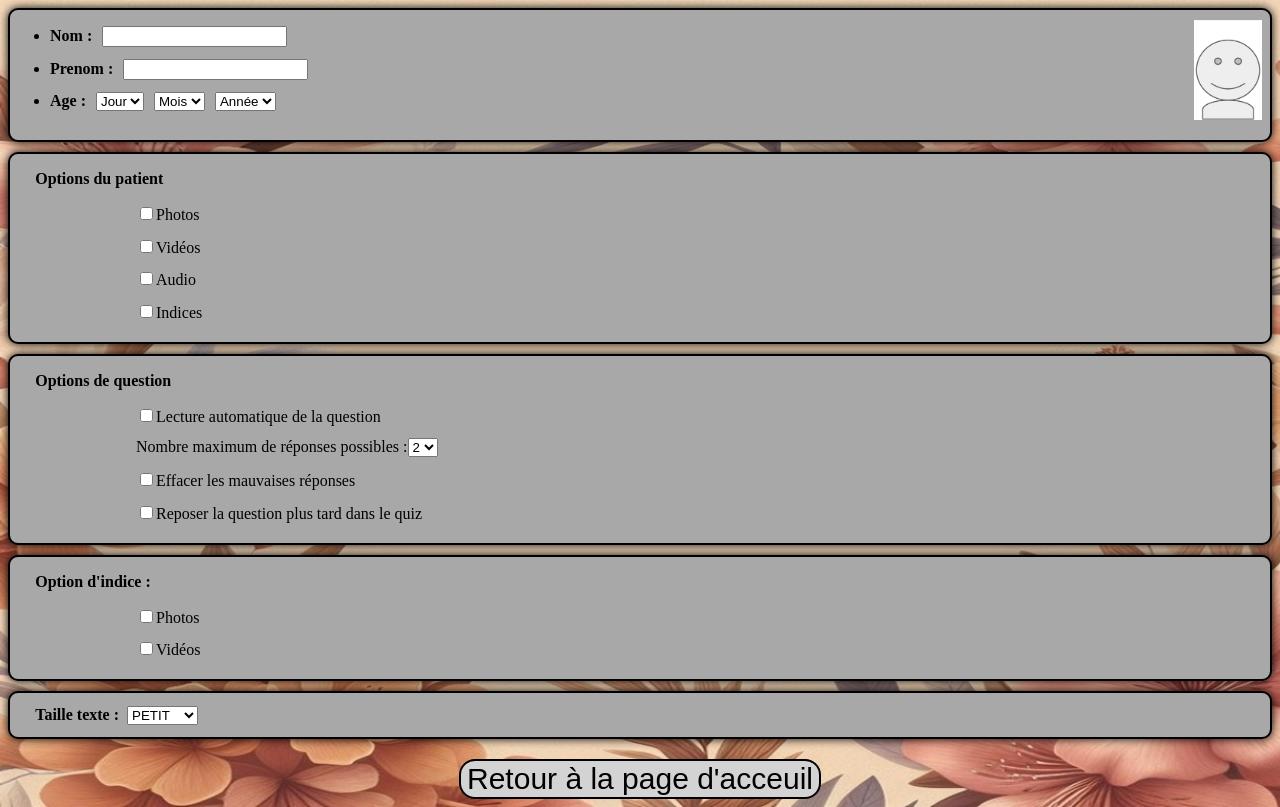
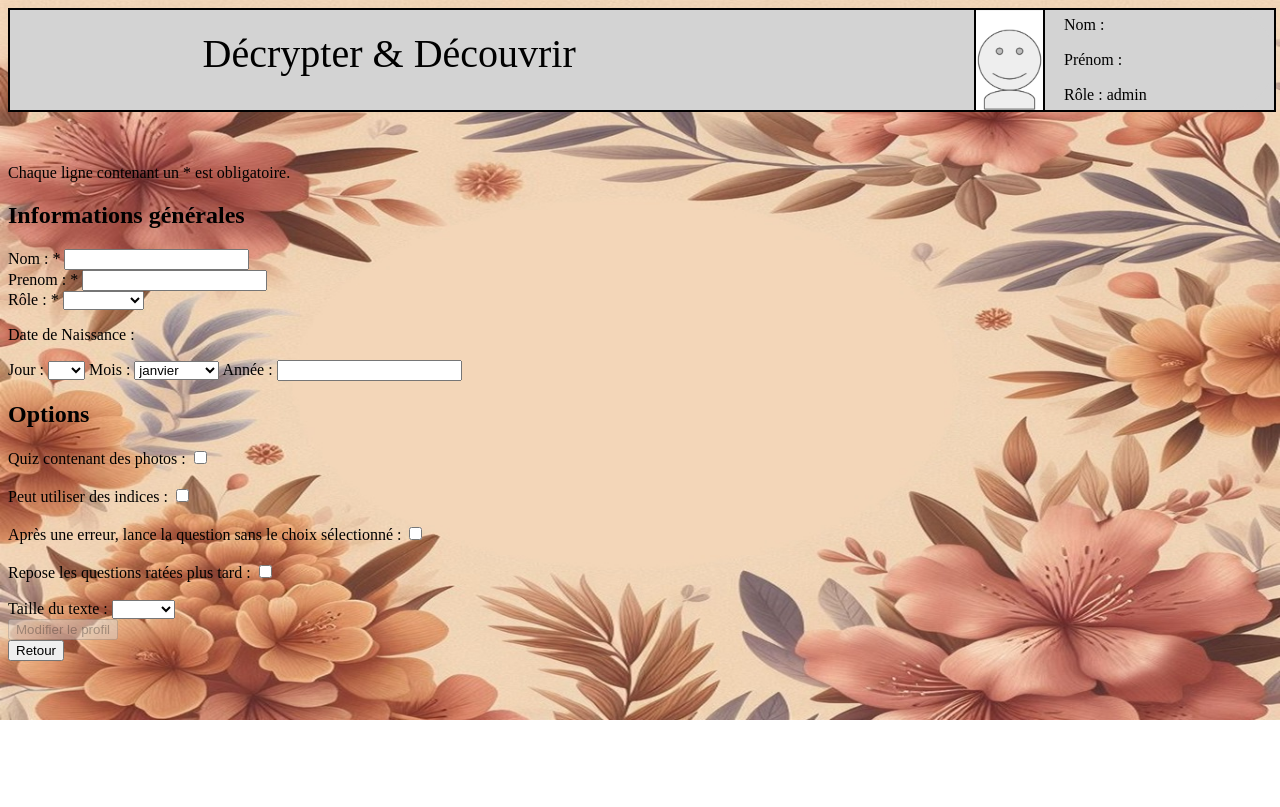
Before and after one commit to 2019-2020-ps6/2023-2024-ps6-dndeveloppers, an Angular app in the folder front-end/: page /home/listProfil/editProfil in a window 1280 px wide. Built offline with nearby package versions, Linux system fonts and the light colour scheme.

Commit message:
#53 feat Editer un profil

```diff
--- a/front-end/src/app/Profil/editProfil/editProfil.component.html
+++ b/front-end/src/app/Profil/editProfil/editProfil.component.html
@@ -1,136 +1,63 @@
-<section class="couleurFondProfil">
-    <section class="box" id="infoPerso">
-        <ul class="flex-container">
-            <li class="linom">
-                <label for="name">Nom :</label>
-                <input type="text" id="name" name="user_name" />
-            </li>
-            <li class="liprenom">
-                    <label for="Prenom">Prenom :</label>
-                    <input type="text" id="Prenom" name="user_Lastname" />
-            </li>
+<app-header></app-header><br/><br/>
+<p> Chaque ligne contenant un * est obligatoire.</p>
+<form class="profil-form" [formGroup]="profilForm">
+    <!--      Infos générales     -->
+    <h2> Informations générales </h2>
+    <section id="infomationGenerales">
+            <label for="nom">Nom : *
+                <input class="input-custom" type="text" id="nom" [formControlName]="'nom'" required>
+            </label><br/>
 
-            <li class="liage">
-                <label for="Age">Age :</label>
-                <select name="menuAgeJ" class="jour" id="Age" size="1" required>
-                    <option value="">Jour </option>
-                    <option value="1">1</option>
-                    <option value="2">2</option>
-                    <option value="3">3</option>
+            <label for="prenom">Prenom : *
+                <input class="input-custom" type="text" id="prenom" [formControlName]="'prenom'" required>
+            </label><br/>
+
+            <label for="role">Rôle : *
+                <select name="input-custom" id="role" [formControlName]="'role'" required>
+                    <option *ngFor="let currentRole of RoleList" [value]="currentRole">{{currentRole}}</option>
                 </select>
-                <select name="menuAgeM" class="mois" size="1" required>
-                    <option value="">Mois </option>
-                    <option value="1">1</option>
-                    <option value="2">2</option>
-                    <option value="3">3</option>
+            </label><br/>
+
+            <p>Date de Naissance :</p>
+            <label for="jour"> Jour :
+                <select name="input-custom" id="jour" [formControlName]="'jour'">
+                    <option *ngFor="let currentDay of DayList" [value]="currentDay">{{currentDay}}</option>
                 </select>
-                <select name="menuAgeA" class="annee" size="1" required>
-                    <option value="">Année </option>
-                    <option value="2002">2002</option>
-                    <option value="2003">2003</option>
-                    <option value="2004">2004</option>
+            </label>
+            <label for="mois"> Mois :
+                <select name="input-custom" id="mois" [formControlName]="'mois'">
+                    <option *ngFor="let currentMonth of MonthList" [value]="currentMonth">{{currentMonth}}</option>
                 </select>
-            </li>
-
-            <ul class="partieDroiteProfil">
-                <img id="imageProfil" class="imageP" src="./assets/imageProfil/default.png" >
-            </ul>
-
-        </ul>
+            </label>
+            <label for="annee"> Année :
+                <input class="input-custom" type="number" id="annee" [formControlName]="'annee'">
+            </label>
     </section>
 
-    <section id="optionPatient" class="box">
-        <div class="optionName">
-            <p class="titreSection">Options du patient</p>
-        </div>
-        <div class="photoClass">
-            <input
-              type="checkbox"
-              id="photo"
-              name="Photos"
-              value="PhotosValue" />
-            <label for="photo">Photos</label>
-        </div>
-        <div class="videoClass">
-            <input
-              type="checkbox"
-              id="video"
-              name="Videos"
-              value="VideosValue" />
-            <label for="video">Vidéos</label>
-        </div>
-        <div class="audioClass">
-            <input
-              type="checkbox"
-              id="audio"
-              name="Audios"
-              value="AudiosValue" />
-            <label for="audio">Audio</label>
-        </div>
-        <div class="indiceClass">
-            <input
-              type="checkbox"
-              id="indice"
-              name="Indices"
-              value="IndicesValue" />
-            <label for="indice">Indices</label>
-        </div>
+    <!--      Options     -->
+    <h2> Options </h2>
+    <section id="option">
+        <label for="optionPhoto">Quiz contenant des photos :
+            <input class="input-custom" type="checkbox" id="optionPhoto" [formControlName]="'optionPhoto'">
+        </label><br/><br/>
+        <label for="optionIndice">Peut utiliser des indices :
+            <input class="input-custom" type="checkbox" id="optionIndice" [formControlName]="'optionIndice'">
+        </label><br/><br/>
+
+        <label for="optionSupprimerMauvaisesReponses">Après une erreur, lance la question sans le choix sélectionné :
+            <input class="input-custom" type="checkbox" id="optionSupprimerMauvaisesReponses" [formControlName]="'optionSupprimerMauvaisesReponses'">
+        </label><br/><br/>
+        <label for="optionReposerQuestionApres">Repose les questions ratées plus tard :
+            <input class="input-custom" type="checkbox" id="optionReposerQuestionApres" [formControlName]="'optionReposerQuestionApres'">
+        </label><br/><br/>
+
+        <label for="optionTailleTexte"> Taille du texte :
+            <select name="input-custom" id="optionTailleTexte" [formControlName]="'optionTailleTexte'">
+                <option *ngFor="let currentFontSize of FontSizeList" [value]="currentFontSize">{{currentFontSize}}</option>
+            </select>
+        </label>
     </section>
-    <section id="optionQuestion" class="box">
-        <div class="optionName">
-            <p class="titreSection">Options de question</p>
-        </div>
-        <div class="lectureAutoClass">
-            <input type="checkbox" id="lectureAuto" value="lectureAutoValue"/>
-            <label for="lectureAuto">Lecture automatique de la question</label>
-        </div>
-        <div class="nbReponseClass">
-            <label for="nbReponses">Nombre maximum de réponses possibles :</label>
-            <select name="nbReponse" id="nbReponses" size="1" required>
-                <option value="2">2</option>
-                <option value="3">3</option>
-                <option value="4">4</option>
-            </select>
-        </div>
-        <div class="disparitionClass">
-            <input type="checkbox" id="Disparition" value="DisparitionValue"/>
-            <label for="Disparition">Effacer les mauvaises réponses</label>
-        </div>
-        <div class="reposeClass">
-            <input type="checkbox" id="reposeQuestion" value="reposeValue"/>
-            <label for="reposeQuestion">Reposer la question plus tard dans le quiz</label>
-        </div>
-    </section>
-    <section id="optionIndice" class="box">
-        <div class="optionName">
-            <p class="titreSection">Option d'indice :</p>
-        </div>
-        <div class="photoClass">
-            <input
-                    type="checkbox"
-                    id="photoIndice"
-                    name="Photos"
-                    value="PhotosValue" />
-            <label for="photoIndice">Photos</label>
-        </div>
-        <div class="videoClass">
-            <input
-                    type="checkbox"
-                    id="videoIndice"
-                    name="Videos"
-                    value="VideosValue" />
-            <label for="videoIndice">Vidéos</label>
-        </div>
-    </section>
-    <section class="boite">
-        <div class="tailleText">
-            <label class="Sizefont" for="tailleText">Taille texte :</label>
-                <select name="tailleText" id="tailleText" size="1" required>
-                    <option value="1">PETIT</option>
-                    <option value="2">MOYEN</option>
-                    <option value="3">GRAND</option>
-                </select>
-        </div>
-    </section>
-</section>
-<app-comeBack class="returnButton"></app-comeBack>
+
+    <button type="submit" (click)="updateProfil()" [disabled]="!profilForm.valid">Modifier le profil </button>
+</form>
+<button type="submit" (click)="return()">Retour</button>
--- a/front-end/src/app/Profil/editProfil/editProfil.component.ts
+++ b/front-end/src/app/Profil/editProfil/editProfil.component.ts
@@ -1,4 +1,10 @@
 import { Component, OnInit } from "@angular/core";
+import { Profil } from "src/models/profil.model";
+import { ProfilService } from "src/services/profil.service";
+import { FormBuilder, FormGroup } from '@angular/forms';
+import { Router } from "@angular/router";
+import { ADMIN } from "src/mocks/profil.mock";
+
 
 @Component({
     selector: 'editProfil',
@@ -7,7 +13,66 @@ import { Component, OnInit } from "@angular/core";
 })
 
 export class EditProfilComponent implements OnInit {
-    constructor(){}
+    public profilEditing: Profil | undefined;
+    public profilInital: Profil = ADMIN;
+
+    public profilForm: FormGroup;
+    public RoleList: String[] = ['patient','personnel'];
+    public DayList: Number[] = [1,2,3,4,5,6,7,8,9,10,11,12,13,14,15,16,17,18,19,20,21,22,23,24,25,26,27,28,29,30,31];
+    public MonthList: String[] = ['janvier','février','mars','avril','mai','juin','juillet','août','septembre','octobre','novembre','décembre'];
+    public FontSizeList: String[] = ['Petit', 'Moyen', 'Grand'];
+
+    public initialMonth: String = 'janvier';
+
+    constructor(public formBuilder: FormBuilder,public profilService: ProfilService, public router: Router){
+        this.profilService.actualEditingProfil$.subscribe((profilEditing) => {
+            this.profilEditing = profilEditing;
+            this.profilInital = profilEditing;
+            if(this.profilEditing?.dateNaissance?.[1]!= undefined){
+                this.initialMonth = this.MonthList[this.profilEditing?.dateNaissance?.[1]-1];
+            }
+
+        });
+
+        this.profilForm = this.formBuilder.group({
+            nom: [this.profilEditing?.nom],
+            prenom: [this.profilEditing?.prenom],
+            role: [this.profilEditing?.role],
+
+            jour: [this.profilEditing?.dateNaissance?.[0]],
+            mois:[this.initialMonth],
+            annee:[this.profilEditing?.dateNaissance?.[2]],
+
+            optionPhoto: [this.profilEditing?.optionPhoto],
+            optionIndice: [this.profilEditing?.optionIndice],
+
+            optionSupprimerMauvaisesReponses: [this.profilEditing?.optionSupprimerMauvaisesReponses],
+            optionReposerQuestionApres: [this.profilEditing?.optionReposerQuestionApres],
+
+            optionTailleTexte: [this.profilEditing?.optionTailleTexte],
+
+        });
+    }
 
     ngOnInit(): void {}
+
+    updateProfil(){
+        const profilToCreate: Profil = this.profilForm.getRawValue() as Profil;
+        if(this.profilForm.getRawValue().jour!=undefined && this.profilForm.getRawValue().mois!=undefined && this.profilForm.getRawValue().annee!=undefined){
+
+            profilToCreate.dateNaissance = [
+                this.profilForm.getRawValue().jour,
+                this.MonthList.lastIndexOf(this.profilForm.getRawValue().mois)+1,
+                this.profilForm.getRawValue().annee
+            ];
+        }
+
+        console.log("add profil ", profilToCreate);
+        this.profilService.updateProfil(this.profilInital,profilToCreate);
+        this.router.navigate(['home/listProfil/']);
+    }
+
+    return(){
+        this.router.navigate(['home/listProfil/']);
+    }
 }
--- a/front-end/src/app/Profil/viewProfil/viewProfil.component.html
+++ b/front-end/src/app/Profil/viewProfil/viewProfil.component.html
@@ -15,9 +15,9 @@
         <span> Prénom: {{profil.prenom}} </span><br/>
         <img id="imageProfil" src="./assets/imageProfil/default.png" ><br/>
         <button (click)="showProfil(profil)">Afficher</button>
-        <button (click)="selectProfil(profil)">Sélectionner</button>
+        <button (click)="selectProfil(profil)">Sélectionner</button><br/>
+        <button (click)="editProfil(profil)">Modifier</button>
         <button (click)="deleteProfil(profil)">Supprimer</button>
-
     </h2>
 </div>
                     <!-- Vue complète si affiche profil -->
--- a/front-end/src/mocks/profil.mock.ts
+++ b/front-end/src/mocks/profil.mock.ts
@@ -28,7 +28,7 @@ export const PATIENT_JOSEPH: Profil = {
     optionPhoto: false,
     optionIndice: true,
 
-    optionTailleTexte: 'Gros',
+    optionTailleTexte: 'Grand',
 
     optionReposerQuestionApres: false,
     optionSupprimerMauvaisesReponses: true,
--- a/front-end/src/services/profil.service.ts
+++ b/front-end/src/services/profil.service.ts
@@ -11,9 +11,11 @@ import { LISTE_PROFILS } from 'src/mocks/profil-list.mock';
 export class ProfilService {
     private profilList: Profil[] = LISTE_PROFILS;
     private actualProfil: Profil = LISTE_PROFILS[0];
+    private actualEditingProfil: Profil = LISTE_PROFILS[0];
 
     public profilList$: BehaviorSubject<Profil[]> = new BehaviorSubject(this.profilList);
     public actualProfil$: BehaviorSubject<Profil> = new BehaviorSubject(this.actualProfil);
+    public actualEditingProfil$: BehaviorSubject<Profil> = new BehaviorSubject(this.actualEditingProfil);
 
     constructor(public quizService: QuizService) {}
 
@@ -48,4 +50,21 @@ export class ProfilService {
         }
         console.log("Problème sélection profil");
     }
+
+    editingProfil(profil: Profil){
+        this.actualEditingProfil = profil;
+        this.actualEditingProfil$.next(this.actualEditingProfil);
+        console.log("Profil : ", profil, " en cours d'édition.");
+    }
+
+    updateProfil(profilAncien: Profil, profilNouveau:Profil){
+        for(let i=0;i<this.profilList.length;i++){
+            if(this.profilList[i].nom == profilAncien.nom && this.profilList[i].prenom == profilAncien.prenom){
+                this.profilList[i] = profilNouveau;
+                console.log("Profil : ",this.profilList[i], " mis à jour");
+                return;
+            }
+        }
+
+    }
 }
```
Also changed, not shown: front-end/src/app/Profil/viewProfil/viewProfil.component.ts (+5 -4 lines).
